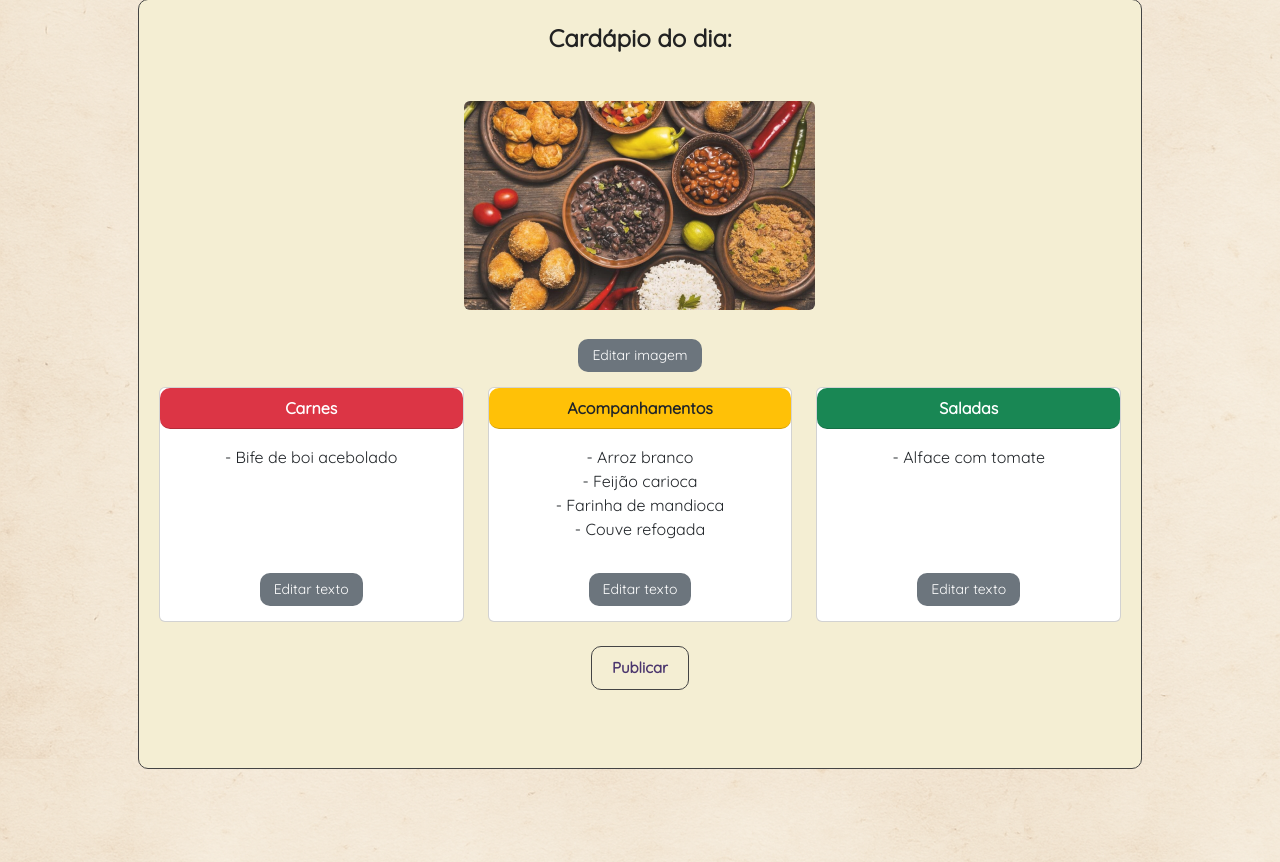
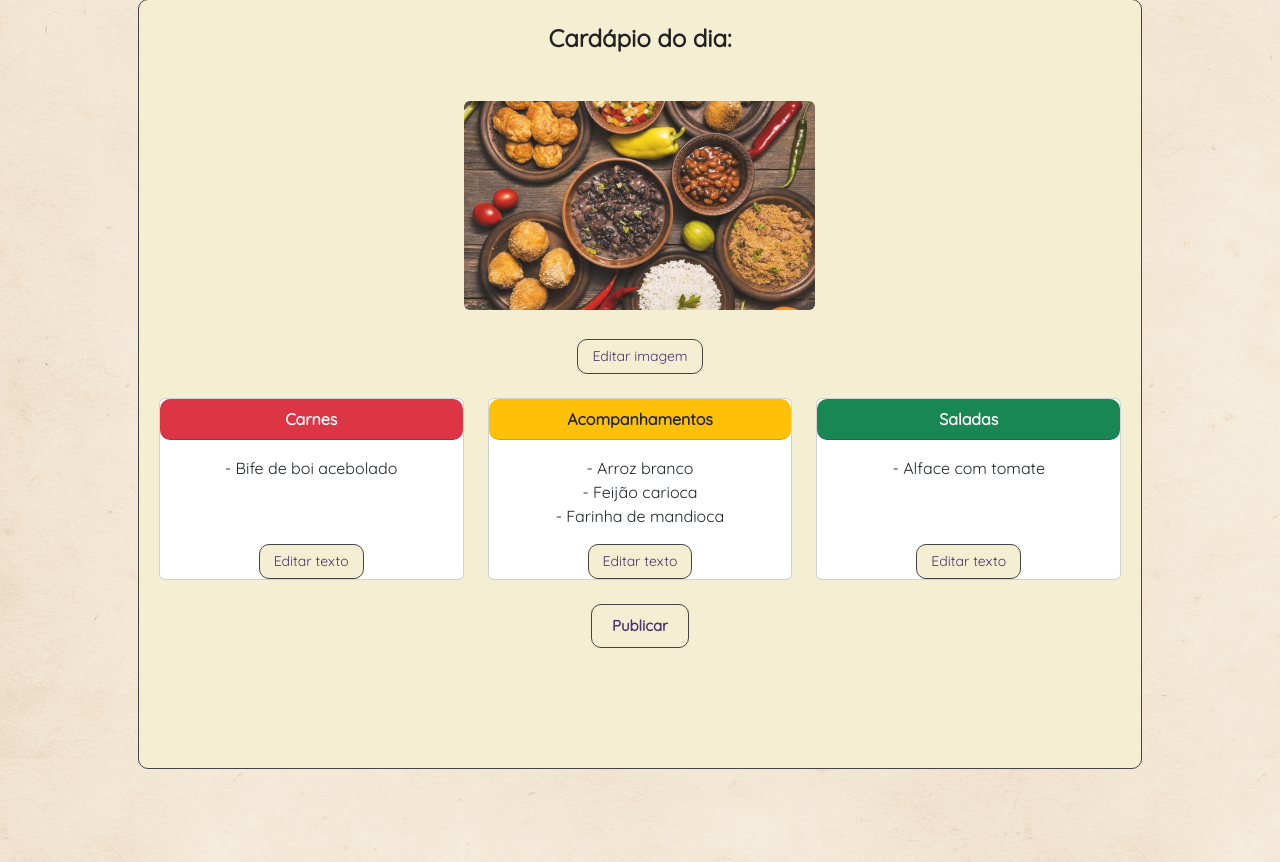
Before and after one commit to dudabas/projetec, a PHP site: page /adm_dias_da_semana/cardapioadmquinta.html in a window 1280 px wide. Shown: the part 265-1127 px from the top of the page. Run offline with PHP 8.4, Linux system fonts and the light colour scheme.

Commit message:
Merge branch 'main' of

```diff
--- a/adm_dias_da_semana/cardapioadmquarta.html
+++ b/adm_dias_da_semana/cardapioadmquarta.html
@@ -35,7 +35,7 @@
       <p class="lead fs-4 fw-semibold">Cardápio do dia:</p>
       <img src="../imagens/comida.png" alt="Prato do dia" class="img-fluid rounded cardapiodia-img" style="max-width: 400px;">
       <div class="mt-auto text-center">
-        <button class="btn btn-uai btn-sm ">Editar imagem</button>
+        <button class="btn btn-uai btn-sm">Editar imagem</button>
       </div>
     </div>
 
--- a/adm_dias_da_semana/cardapioadmquinta.html
+++ b/adm_dias_da_semana/cardapioadmquinta.html
@@ -6,7 +6,6 @@
   <link href="https://cdn.jsdelivr.net/npm/bootstrap@5.3.0/dist/css/bootstrap.min.css" rel="stylesheet">
   <link href="https://fonts.googleapis.com/css2?family=Quicksand&family=Architects+Daughter&display=swap" rel="stylesheet">
   <link rel="stylesheet" href="../styles.css">
-
 </head>
 <body>
 <header class="top-bar">
@@ -38,88 +37,63 @@
       <div class="mt-auto text-center">
         <button class="btn btn-uai btn-sm">Editar imagem</button>
       </div>
+    </div>
 
     <div class="row g-4">
-
-        <div class="col-md-4" id="card-carnes">
+      <!-- Card Carnes -->
+      <div class="col-md-4">
         <div class="card h-100 d-flex flex-column">
           <div class="card-header bg-danger text-white text-center fw-bold">Carnes</div>
           <div class="card-body d-flex flex-column">
-              <ul id="lista-carnes" class="list-unstyled">
+            <ul class="list-unstyled">
               <li>- Bife de boi acebolado</li>
             </ul>
-              <textarea id="area-carnes" class="form-control" style="display: none;"></textarea>
-
-              <div class="mt-auto text-center pt-3">
-                <button id="btn-editar-carnes" class="btn btn-uai btn-sm" onclick="habilitarEdicao('carnes')">
-                    Editar texto
-                </button>
-                <button id="btn-salvar-carnes" class="btn btn-success btn-sm" onclick="salvarEdicao('carnes')" style="display:none;">
-                    Salvar
-                </button>
-                <button id="btn-cancelar-carnes" class="btn btn-secondary btn-sm" onclick="cancelarEdicao('carnes')" style="display:none;">
-                    Cancelar
-                </button>
+            <!-- botao -->
+            <div class="mt-auto text-center">
+              <button class="btn btn-uai btn-sm">Editar texto</button>
             </div>
           </div>
         </div>
       </div>
 
-        <div class="col-md-4" id="card-acompanhamentos">
+      <!-- Card Acompanhamentos -->
+      <div class="col-md-4">
         <div class="card h-100 d-flex flex-column">
           <div class="card-header bg-warning text-dark text-center fw-bold">Acompanhamentos</div>
           <div class="card-body d-flex flex-column">
-              <ul id="lista-acompanhamentos" class="list-unstyled">
+            <ul class="list-unstyled">
               <li>- Arroz branco</li>
               <li>- Feijão carioca</li>
               <li>- Farinha de mandioca</li>
-                <li>- Couve refogada</li>
             </ul>
-              <textarea id="area-acompanhamentos" class="form-control" style="display: none;"></textarea>
-
-              <div class="mt-auto text-center pt-3">
-                <button id="btn-editar-acompanhamentos" class="btn btn-uai btn-sm" onclick="habilitarEdicao('acompanhamentos')">
-                    Editar texto
-                </button>
-                <button id="btn-salvar-acompanhamentos" class="btn btn-success btn-sm" onclick="salvarEdicao('acompanhamentos')" style="display:none;">
-                    Salvar
-                </button>
-                <button id="btn-cancelar-acompanhamentos" class="btn btn-secondary btn-sm" onclick="cancelarEdicao('acompanhamentos')" style="display:none;">
-                    Cancelar
-                </button>
+            <!-- botao -->
+            <div class="mt-auto text-center">
+              <button class="btn btn-uai btn-sm">Editar texto</button>
             </div>
           </div>
         </div>
       </div>
 
-        <div class="col-md-4" id="card-saladas">
+      <!-- Card Saladas -->
+      <div class="col-md-4">
         <div class="card h-100 d-flex flex-column">
           <div class="card-header bg-success text-white text-center fw-bold">Saladas</div>
           <div class="card-body d-flex flex-column">
-              <ul id="lista-saladas" class="list-unstyled">
+            <ul class="list-unstyled">
               <li>- Alface com tomate</li>
             </ul>
-              <textarea id="area-saladas" class="form-control" style="display: none;"></textarea>
-
-              <div class="mt-auto text-center pt-3">
-                <button id="btn-editar-saladas" class="btn btn-uai btn-sm" onclick="habilitarEdicao('saladas')">
-                    Editar texto
-                </button>
-                <button id="btn-salvar-saladas" class="btn btn-success btn-sm" onclick="salvarEdicao('saladas')" style="display:none;">
-                    Salvar
-                </button>
-                <button id="btn-cancelar-saladas" class="btn btn-secondary btn-sm" onclick="cancelarEdicao('saladas')" style="display:none;">
-                    Cancelar
-                </button>
+            <!-- botao -->
+            <div class="mt-auto text-center">
+              <button class="btn btn-uai btn-sm">Editar texto</button>
             </div>
           </div>
         </div>
       </div>
     </div>
 
+    <!-- botao publica -->
     <div class="text-center mt-4">
       <button class="btn btn-publicar">Publicar</button>
-      </div>
     </div>
   </div>
 </main>
@@ -128,7 +102,7 @@
     Email de contato: Uaimenu@gmail.com
   </footer>
 
-
+  <script src="https://cdn.jsdelivr.net/npm/bootstrap@5.3.0/dist/js/bootstrap.bundle.min.js"></script>
   <script>
     let lastScrollTop = 0;
     const footer = document.querySelector("footer");
@@ -142,7 +116,7 @@
       }
       lastScrollTop = Math.max(0, scrollTop);
     });
-
+    //fazer o a caixa branca aparece
   const link = document.getElementById("cardapio-link");
   const cardTopbar = document.getElementById("card-topbar");
 
@@ -152,6 +126,5 @@
       cardTopbar.style.display === "block" ? "none" : "block";
   });
   </script>
-<script src="js_adm_dias.js"></script>
 </body>
 </html>
--- a/dias_da_semana/cardapiosabado.html
+++ b/dias_da_semana/cardapiosabado.html
@@ -32,12 +32,12 @@
   <div class="cardapiodia-page-item">
     <div class="text-center mb-4">
       <p class="lead fs-4 fw-semibold">Cardápio do dia:</p>
-      <img src="../imagens/comida.png" alt="Prato do dia" class="img-fluid rounded cardapiodia-img">
+      <img src="comida.png" alt="Prato do dia" class="img-fluid rounded cardapiodia-img">
     </div>
 
     <div class="row g-4">
       <div class="col-md-4">
-        <div class="card h-100 card-cardapio">
+        <div class="card h-100">
           <div class="card-header bg-danger text-white text-center fw-bold">Carnes</div>
           <div class="card-body">
             <ul class="list-unstyled">
--- a/dias_da_semana/cardapiosexta.html
+++ b/dias_da_semana/cardapiosexta.html
@@ -38,7 +38,7 @@
 
     <div class="row g-4">
       <div class="col-md-4">
-        <div class="card h-100" id="card-cardapio">
+        <div class="card h-100">
           <div class="card-header bg-danger text-white text-center fw-bold">Carnes</div>
           <div class="card-body">
             <ul class="list-unstyled">
--- a/paginas_de_controle/apagar_numero.html
+++ b/paginas_de_controle/apagar_numero.html
@@ -15,7 +15,7 @@
 <header class="top-bar">
   <div class="icon-wrapper">
   <a href="../index.html">
-    <img src="../imagens/image.png" alt="Logo" class="logo" />
+    <img src="../img/image.png" alt="Logo" class="logo" />
   </a>
 </div>
   <nav class="menu">
@@ -37,7 +37,7 @@
         <!-- Coluna da Imagem -->
         <div class="col-md-6 mb-4 mb-md-0 ">
             <div class="image-container-cadastrar">
-                <img src="../imagens/espaguete.png" alt="Imagem de Comida Mineira" class="img-fluid rounded shadow" />
+                <img src="../img/espaguete.png" alt="Imagem de Comida Mineira" class="img-fluid rounded shadow" />
             </div>
         </div>
         <!-- Coluna do Formulário -->
@@ -52,7 +52,7 @@
 
                 </div>
                 <!-- Botao apagar -->
-                <button href="index.html" type="submit" class="btn btn-primary w-100" id="botao-cadastro">Apagar</button>
+                <a href="Validacao_cliente.html" type="submit" class="btn btn-primary w-100" id="botao-cadastro">Apagar</a>
             </form>
         </div>
     </div>
--- a/paginas_de_controle/parabeins.html
+++ b/paginas_de_controle/parabeins.html
@@ -36,7 +36,7 @@
         <!-- Coluna da Imagem -->
         <div class="col-md-6 mb-4 mb-md-0">
             <div class="image-container-cadastrar">
-                <img src="../imagens/espaguete.png" alt="Imagem de Comida Mineira" class="img-fluid rounded shadow" />
+                <img src="espaguete.png" alt="Imagem de Comida Mineira" class="img-fluid rounded shadow" />
             </div>
         </div>
         <!-- Coluna do Formulário -->
--- a/styles.css
+++ b/styles.css
@@ -369,10 +369,6 @@ quando a validaçao der errado
   }
 
 /*Cardapio do dia*/
-.card-cardapio{
-  border-radius: 10px;
-
-}
 .card-header:first-child  {
   border-top-left-radius: 10px;
   border-top-right-radius: 10px;
@@ -410,30 +406,18 @@ quando a validaçao der errado
 }
 /*Cardapio do dia adm*/
 .btn-uai {
-  background-color: #6c757d;
-  color: white;
-  border: none;
-}
-.btn-uai {
-  background-color: #6c757d;
-  color: white;
-  border: none;
+  background-color: #f4eed3;
+  color: #4a356d;
+  border: 1px solid #444;
   border-radius: 10px;
-  margin-bottom: 15px;
   font-size: 14px;
   padding: 6px 14px;
   transition: background-color 0.3s ease;
 }
 
 .btn-uai:hover {
-  background-color: #7c848b;
-  color: white;
-  border: none;
-  border-radius: 10px;
-  margin-bottom: 15px;
-  font-size: 14px;
-  padding: 6px 14px;
-  transition: background-color 0.3s ease;
+  background-color: #e7dfc4;
+  border: 1px solid #444;
 }
 
 .btn-publicar {
```
Also changed, not shown: adm_dias_da_semana/js_adm_dias.js (deleted, +0 -83 lines), paginas_de_controle/cadastro_cliente.html (+7 -12 lines). Lines whose indentation alone changed are shown as unchanged.
